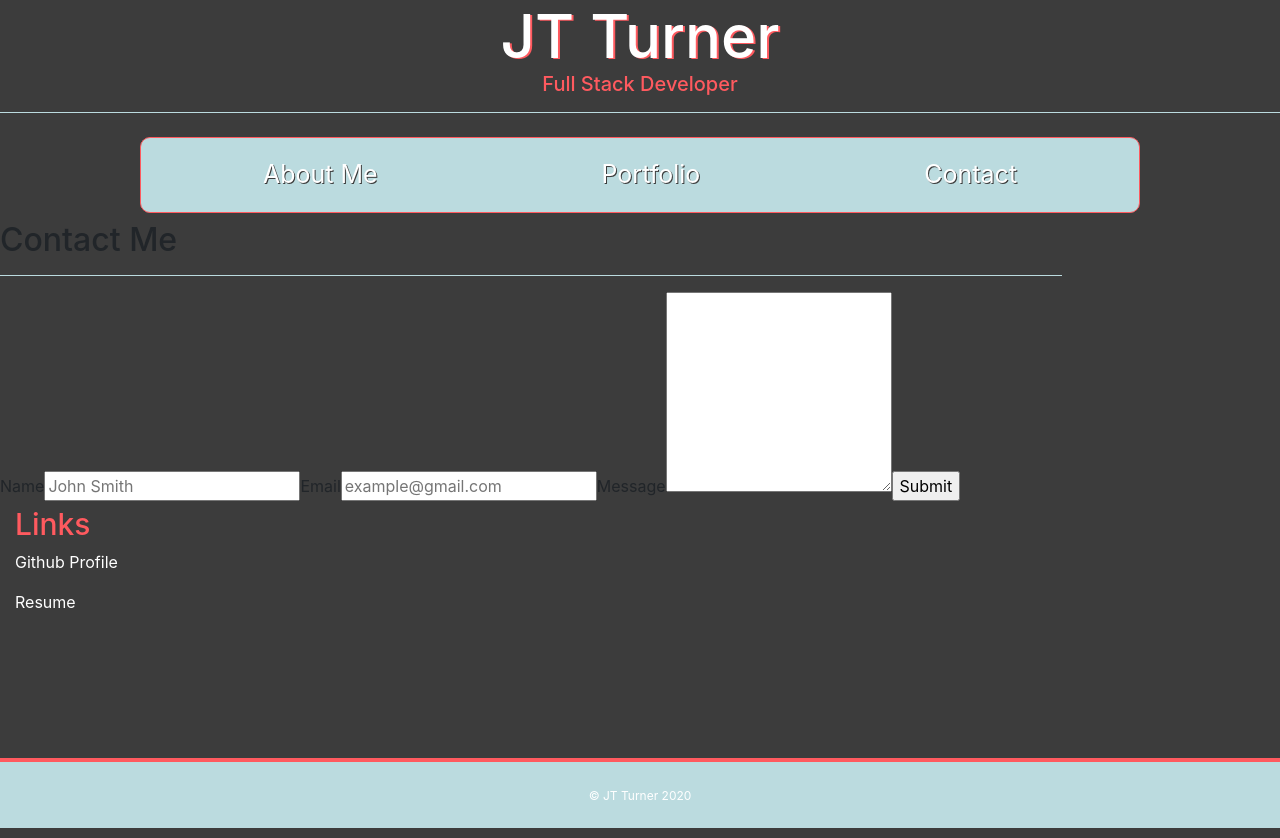
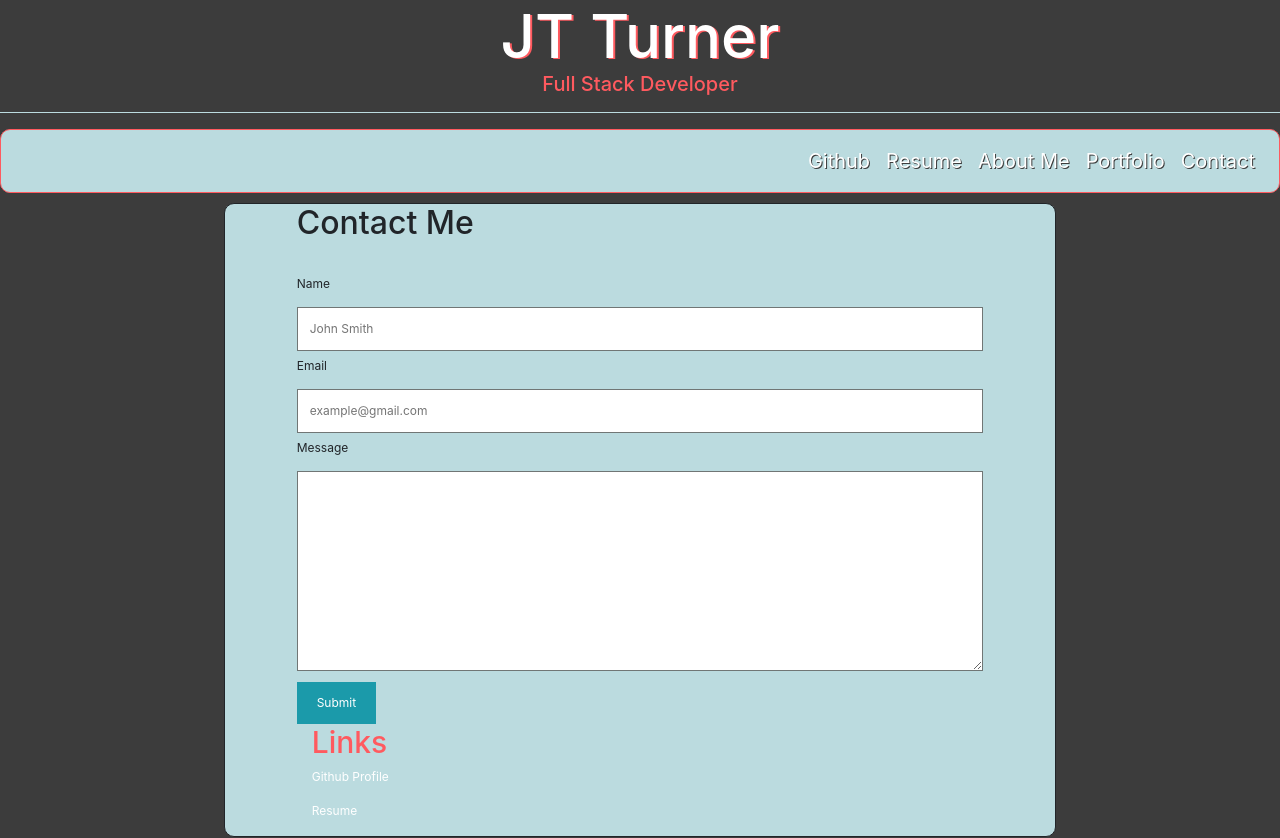
Before and after one commit to javierturner/reactportfolio, a React (Create React App) app: page /contact in a window 1280 px wide. Shown: the top 838 px of the page. Built offline with nearby package versions, Linux system fonts and the light colour scheme.

Commit message:
contact page

```diff
--- a/src/App.js
+++ b/src/App.js
@@ -17,7 +17,7 @@ function App() {
         <hr/>
         <Navbar />
         <Wrapper>
-          <Route exact path="/about" component={About} />
+          <Route exact path={["/", "/about"]} component={About} />
           <Route exact path="/portfolio" component={Portfolio} />
           <Route exact path="/contact" component={Contact} />
         </Wrapper>
--- a/src/components/Header/Header.css
+++ b/src/components/Header/Header.css
@@ -1,7 +1,7 @@
-.container-fluid {
+.header {
     color: white;
     font-size: 60px;
-    margin-bottom: 0;
+    /* margin-bottom: 10%; */
     /* text-shadow: 2px 1px #FF5A5F; */
     text-align: center;
 }
--- a/src/components/Header/Header.js
+++ b/src/components/Header/Header.js
@@ -5,7 +5,7 @@ function Header() {
     return (
         <div>
             {/* <div class="callout" id="heading"></div> */}
-            <div class="container-fluid">
+            <div className="container-fluid header">
                 <h1>JT Turner</h1>
                 <h5>Full Stack Developer</h5>
             </div>
--- a/src/components/Navbar/Navbar.css
+++ b/src/components/Navbar/Navbar.css
@@ -1,13 +1,23 @@
 #heading {
-    font-size: 25px;
+    font-size: 20px;
     text-shadow: 1px .5px #3C3C3C;
     clear: both;
     background: #BBDBDF;
     margin: 0 auto;
-    width: 1000px;
+    margin-bottom: 10px;
+    width: 100%;
     box-sizing: border-box;
     border: solid 1px #FF5A5F;
     border-radius: 10px;
-    padding: 10px;
+    /* padding: 10px; */
     color: #3C3C3C!important;
+    /* text-align: center; */
 }
+
+.navbar-toggler-icon {
+    background-color: #FF5A5F;
+}
+
+.leftItems {
+    justify-content: left;
+}
--- a/src/components/Navbar/Navbar.js
+++ b/src/components/Navbar/Navbar.js
@@ -1,10 +1,11 @@
 import React from "react";
 // import { Link, useLocation } from "react-router-dom";
 import "./Navbar.css";
+import PDF from "../../images/Javier_Turner_Resume.pdf"
 
 function Navbar() {
     return (
-        <div className="container-fluid-main navbar">
+        <div className="container-fluid-main navigation">
             <nav className="navbar navbar-expand-lg" id="heading">
                 <button className="navbar-toggler icon" type="button" data-toggle="collapse"
                     data-target="#navbarSupportedContent" aria-controls="navbarSupportedContent" aria-expanded="false"
@@ -12,7 +13,15 @@ function Navbar() {
                     <span className="navbar-toggler-icon "><i className="fa fa-bars" aria-hidden="true"></i></span>
                 </button>
                 <div className="collapse navbar-collapse justify-content-end" id="navbarSupportedContent">
-                    <ul className="navbar-nav nav-fill w-100 align-items-start">
+                    <ul className="navbar-nav nav leftItems">
+                        <li className="nav-item">
+                            <a className="nav-link a_link " href="https://github.com/javierturner" target="_blank" id="link">Github</a>
+                        </li>
+                        <li>
+                        <a className="nav-link a_link" href={PDF} target="_blank">Resume</a>
+                        </li>
+                    </ul>
+                    <ul className="navbar-nav nav rightItems">
                         <li className="nav-item">
                             <a className="nav-link a_link " href="/about">About Me</a>
                         </li>
--- a/src/pages/About/about.js
+++ b/src/pages/About/about.js
@@ -1,7 +1,7 @@
 import React, { useState, useEffect } from "react";
 import { Link } from "react-router-dom";
 import Picture from "../../images/profilepicture.jpg";
-import PDF from "../../images/Javier_Turner_Resume.pdf"
+import PDF from "../../images/Javier_Turner_Resume.pdf";
 
 function About() {
     return (
--- a/src/pages/Contact/contact.css
+++ b/src/pages/Contact/contact.css
@@ -0,0 +1,48 @@
+.col-10 {
+    margin: 0 auto;
+    align-content: center;
+}
+
+.outerBox {
+    /* padding: 35px; */
+    /* text-align: center; */
+    font-size: 12px;
+    /* text-shadow: 1px 1px ; */
+    clear: both;
+    border: 1px  #FF5A5F;
+    background: #BBDBDF;
+    margin: 0 auto;
+    width: 65%;
+    box-sizing: border-box;
+    border: solid 1px;
+    border-radius: 10px;
+    /* padding: 10px; */
+    position: relative;
+    /* align-content: center; */
+    display: flex;
+}
+
+input[type=text], select, textarea {
+    width: 100%;
+    padding: 12px;
+    border: .5px solid #707675;
+    box-sizing: border-box;
+    margin-top: 6px;
+    margin-bottom: 6px;
+    resize: vertical;
+    /* font-family: 'Arial', 'Helvetica Neue', Helvetica, sans-serif; */
+  }
+
+  input[type=submit] {
+    background-color: #1B9AAA;
+    color: white;
+    padding: 12px 20px;
+    border: none;
+    cursor: pointer;
+    /* font-family: 'Arial', 'Helvetica Neue', Helvetica, sans-serif; */
+  }
+
+  input[type=submit]:hover {
+    background-color: #707675;
+    /* font-family: 'Arial', 'Helvetica Neue', Helvetica, sans-serif; */
+  }
--- a/src/pages/Contact/contact.js
+++ b/src/pages/Contact/contact.js
@@ -1,10 +1,11 @@
 import React, { useState, useEffect } from "react";
 import { Link } from "react-router-dom";
 import PDF from "../../images/Javier_Turner_Resume.pdf"
+import "./contact.css";
 
 function Contact() {
     return (
-        <div className="container-fluid-main">
+        <div className="container-fluid-main outerBox">
             <div className="row">
                 <div className="col-10">
                     <h2>Contact Me</h2>
--- a/src/pages/Portfolio/portfolio.css
+++ b/src/pages/Portfolio/portfolio.css
@@ -1,5 +1,6 @@
 body {
     background-color: #3C3C3C;
+    position: relative;
 }
 
 .thumbnail {
@@ -22,5 +23,5 @@ body {
     box-sizing: border-box;
     border: solid 1px;
     border-radius: 10px;
-    padding: 10px;
+    /* padding: 10px; */
 }
```
Also changed, not shown: 1 other file (tests, documents, lock files or other folders).
